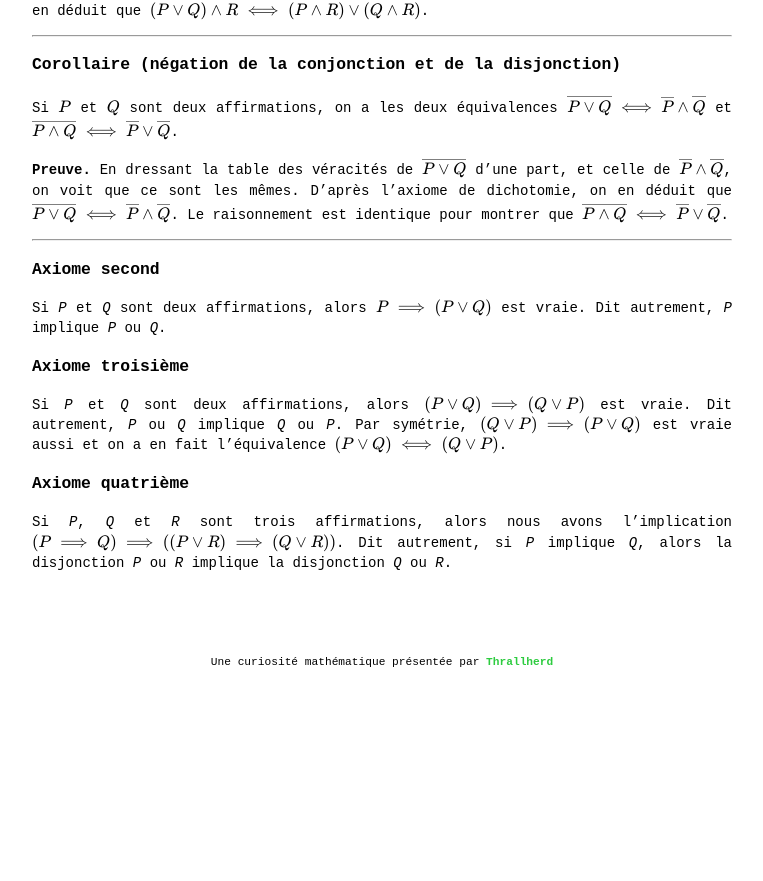
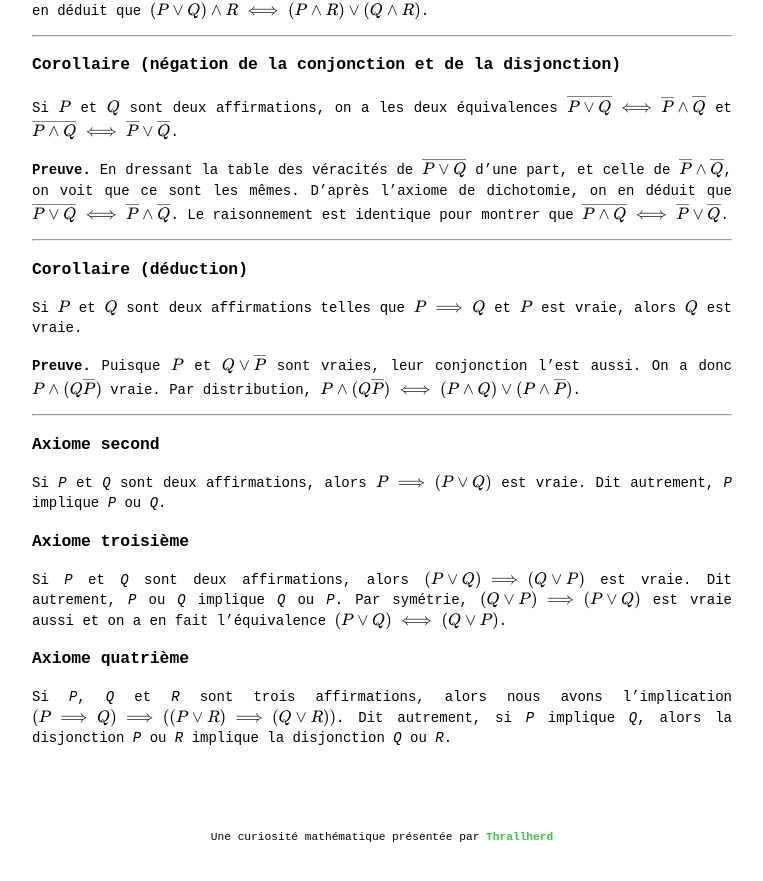
Before and after one commit to Thrallherd/AlgebraExNihilo, a Jekyll site: the page built from logic_cor.md, in a window 1280 px wide and 900 px high, scrolled down 1227 px. Shown: the top 881 px of the window, without its empty margins (258-1021 px from the left). Built offline with Jekyll 4.4.1, drawn with Linux system fonts in a browser that asks for light colours; formulas are drawn with MathJax 3; before the commit the page ends 2029 px from its top, so only the background shows below that.

Commit message:
Update logic_cor.md

```diff
--- a/logic_cor.md
+++ b/logic_cor.md
@@ -49,6 +49,14 @@ Si $$P$$ et $$Q$$ sont deux affirmations, on a les deux équivalences $$\overlin
 
 
 __________
+### Corollaire (déduction)
+Si $$P$$ et $$Q$$ sont deux affirmations telles que $$P \implies Q$$ et $$P$$ est vraie, alors $$Q$$ est vraie.
+
+
+**Preuve.** Puisque $$P$$ et $$Q \lor \overline P$$ sont vraies, leur conjonction l'est aussi. On a donc $$P \land (Q \overline P)$$ vraie. Par distribution, $$P \land (Q \overline P) \iff (P \land Q) \lor (P \land \overline{P})$$.
+
+
+__________
 ### Axiome second
 Si _P_ et _Q_ sont deux affirmations, alors $$P \implies (P \lor Q)$$ est vraie. Dit autrement, _P_ implique _P_ ou _Q_.
 
```
